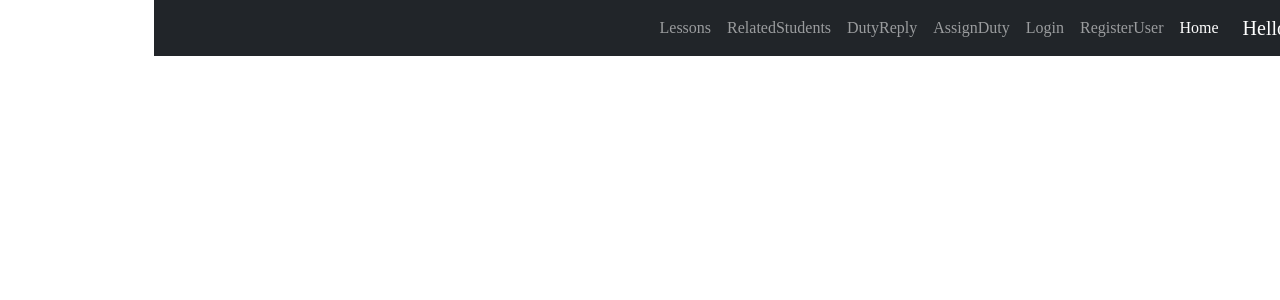
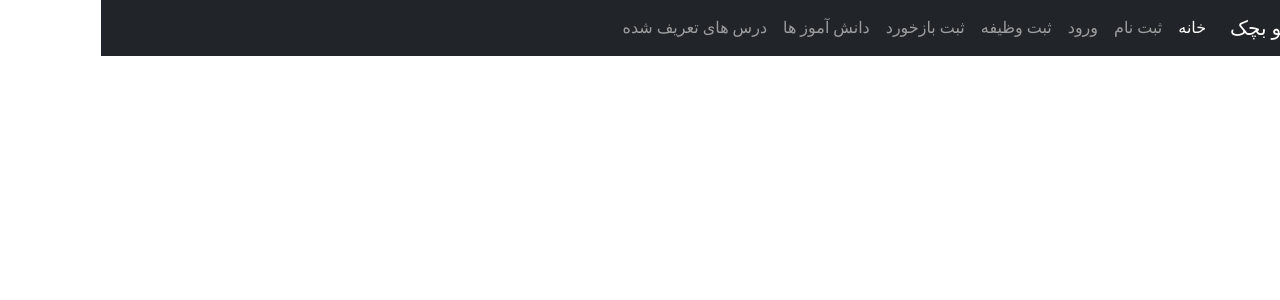
Before and after one commit to MohammadYSF/HelloBachak, a React (Create React App) app in the folder react_client/: page / in a window 1280 px wide. Shown: the top 300 px of the page. Built offline with nearby package versions, Linux system fonts and the light colour scheme; a small style sheet from the web is missing.

Commit message:
react simple home page done

```diff
--- a/react_client/src/App.js
+++ b/react_client/src/App.js
@@ -15,6 +15,7 @@ import { StudentDuties } from "./Student/StudentDuties/Index";
 import { Login } from "./Login/Index";
 import { Lessons } from "./Lessons/Index";
 import { LessonEdit } from "./Lessons/LessonEdit/Index";
+import { Home } from "./Home/Index";
 function App() {
   return (
     <>
@@ -23,15 +24,15 @@ function App() {
         <div className="App">
           <Navbar bg="dark" variant="dark">
             <Container>
-              <NavLink className={"navbar-brand"} to="/">Hello Bachak</NavLink>
+              <NavLink className={"navbar-brand"} to="/">هلو بچک</NavLink>
               <Nav className="me-auto">
-                <NavLink className={"nav-link"} to={"/"}>Home</NavLink>
-                <Nav.Item><NavLink className={"nav-link"} to={"/RegisterUser"}>RegisterUser</NavLink></Nav.Item>
-                <Nav.Item><NavLink className={"nav-link"} to={"/Login"}>Login</NavLink></Nav.Item>
-                <Nav.Item><NavLink className={"nav-link"} to={"/AssignDuty"}>AssignDuty</NavLink></Nav.Item>
-                <Nav.Item><NavLink className={"nav-link"} to={"/DutyReply"}>DutyReply</NavLink></Nav.Item>
-                <Nav.Item><NavLink className={"nav-link"} to={"/RelatedStudents"}>RelatedStudents</NavLink></Nav.Item>
-                <Nav.Item><NavLink className={"nav-link"} to={"/Lessons"}>Lessons</NavLink></Nav.Item>
+                <NavLink className={"nav-link"} to={"/"}>خانه</NavLink>
+                <Nav.Item><NavLink className={"nav-link"} to={"/RegisterUser"}>ثبت نام</NavLink></Nav.Item>
+                <Nav.Item><NavLink className={"nav-link"} to={"/Login"}>ورود</NavLink></Nav.Item>
+                <Nav.Item><NavLink className={"nav-link"} to={"/AssignDuty"}>ثبت وظیفه</NavLink></Nav.Item>
+                <Nav.Item><NavLink className={"nav-link"} to={"/DutyReply"}>ثبت بازخورد</NavLink></Nav.Item>
+                <Nav.Item><NavLink className={"nav-link"} to={"/RelatedStudents"}>دانش آموز ها</NavLink></Nav.Item>
+                <Nav.Item><NavLink className={"nav-link"} to={"/Lessons"}>درس های تعریف شده</NavLink></Nav.Item>
               </Nav>
             </Container>
           </Navbar>
@@ -39,6 +40,7 @@ function App() {
 
 
         <Routes>
+          <Route path="/Home" element={<Home />} />
           <Route path="/RegisterUser" element={<RegisterUser />} />
           <Route path="/AssignDuty" element={<AssignDuty />} />
           <Route path="/DutyReply" element={<DutyReply />} />
--- /dev/null
+++ b/react_client/src/Home/Index.jsx
@@ -0,0 +1,19 @@
+import "./style.css";
+export const Home = () => {
+    return (
+        <>
+
+            <div className="bg-dark" id="home">
+                <div className="row text-light text-center">
+                    <div className="col-12 pt-5">
+                        <h1 className="pt-5">هلو بچک</h1>
+                        <div className="text-secondary">
+                            <p>ای برادر تو همان اندیشه ای</p>
+                            <p>مابقی خود استخوان و ریشه ای</p>
+                        </div>
+                    </div>
+                </div>
+            </div>
+        </>
+    );
+}
--- /dev/null
+++ b/react_client/src/Home/style.css
@@ -0,0 +1,3 @@
+#home{
+    height: 100vh !important;
+}
```
Also changed, not shown: react_client/src/Home/Helper.js (added), react_client/src/Home/Hook.jsx (added).
